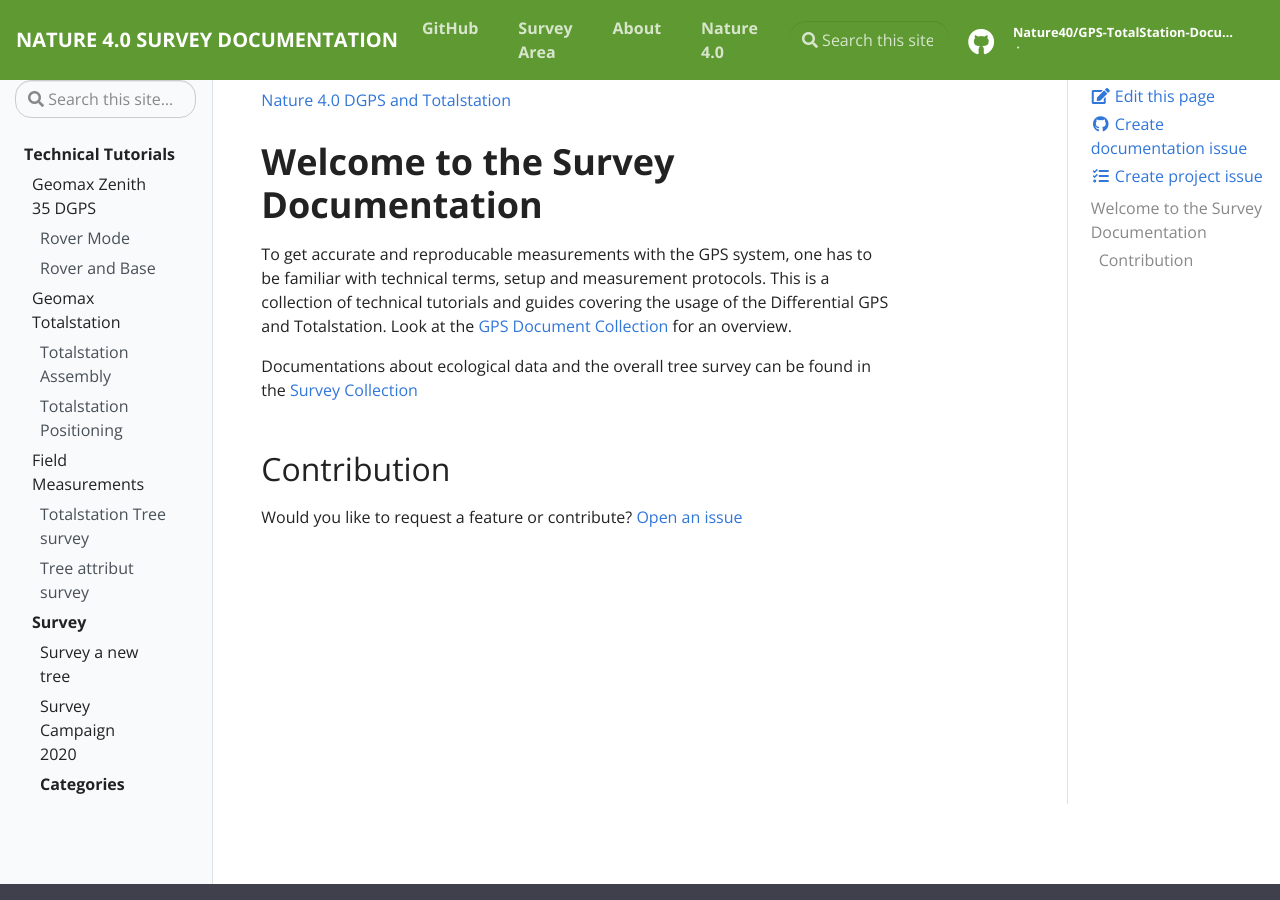
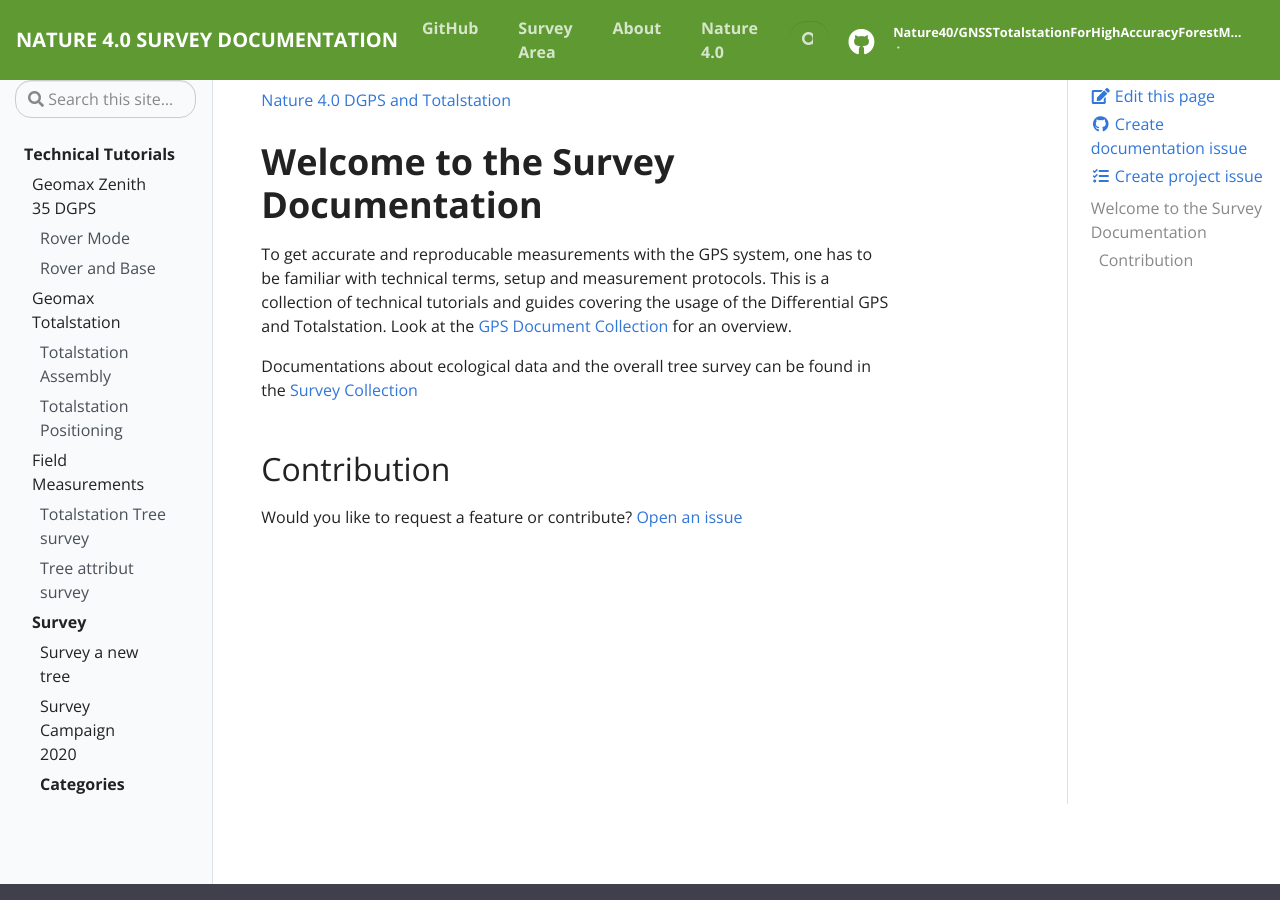
Before and after one commit to Nature40/GNSSTotalstationForHighAccuracyForestMonitoring, a Jekyll site: the page built from pages/index.md, in a window 1280 px wide and 900 px high. Built offline with Jekyll 4.4.1, drawn with Linux system fonts in a browser that asks for light colours.

Commit message:
Update _config.yml

```diff
--- a/_config.yml
+++ b/_config.yml
@@ -23,16 +23,16 @@ description: > # this means to ignore newlines until "baseurl:"
   for the Nature 4.0 field survey 2020.
 
 # DO NOT CHANGE THE LINE OF THIS FILE without editing .circleci/circle_urls.sh
-baseurl: "/GPS-TotalStation-Documentation" # the subpath of your site, e.g. /blog
+baseurl: "/GNSSTotalstationForHighAccuracyForestMonitoring" # the subpath of your site, e.g. /blog
 
 # This is mostly for testing
 url: "https://Nature40.github.io" # the base hostname & protocol for your site
-site_url: "https://Nature40.github.io/GPS-TotalStation-Documentation"
+site_url: "https://Nature40.github.io/GNSSTotalstationForHighAccuracyForestMonitoring"
 
 # Social (First three Required)
-repo: "https://github.com/Nature40/GPS-TotalStation-Documentation"
+repo: "https://github.com/Nature40/GNSSTotalstationForHighAccuracyForestMonitoring"
 github_user: "Nature40"
-github_repo: "GPS-TotalStation-Documentation"
+github_repo: "GNSSTotalstationForHighAccuracyForestMonitoring"
 
 
 # Should there be feedback buttons at the bottom of pages?
```
